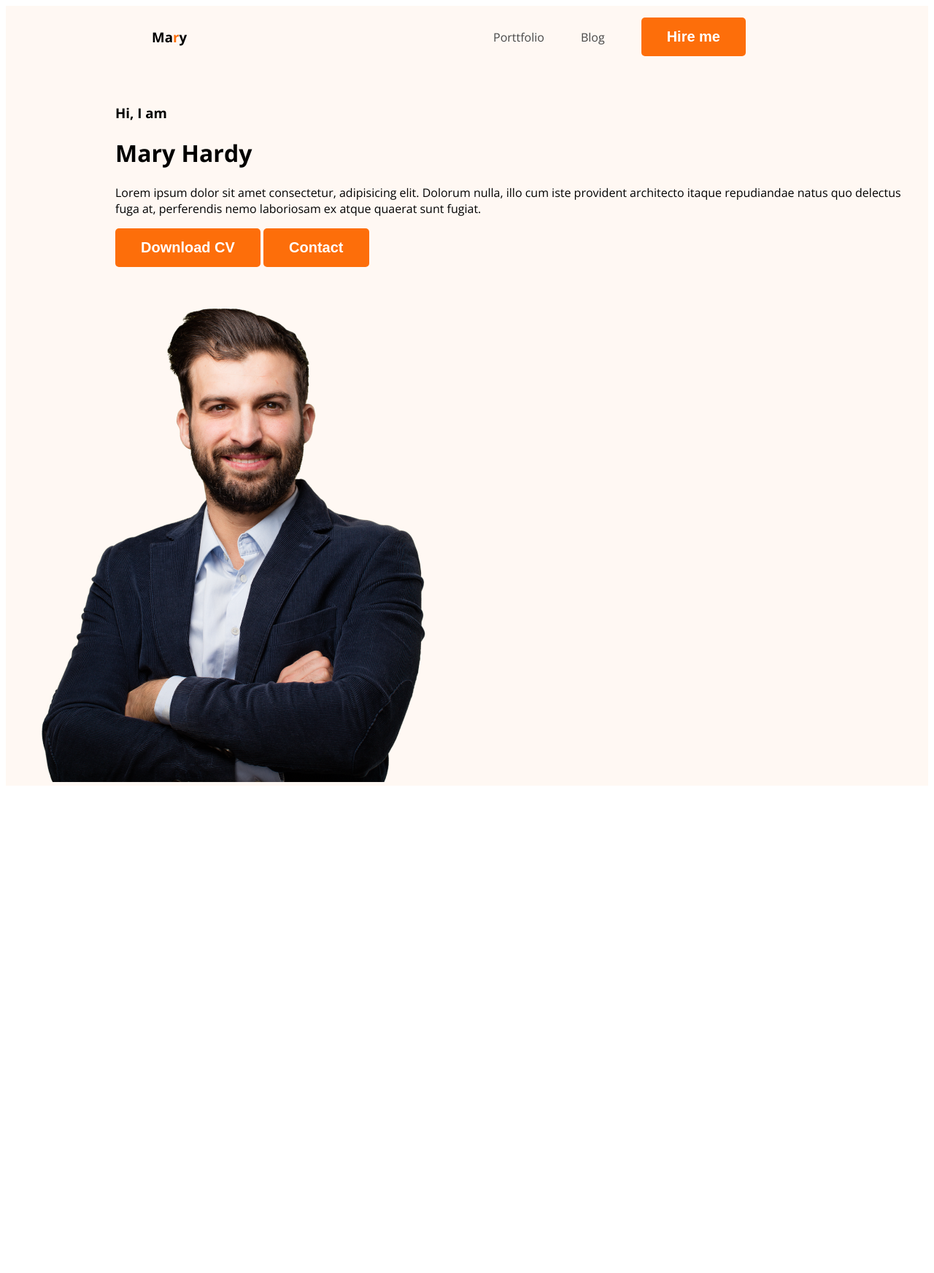
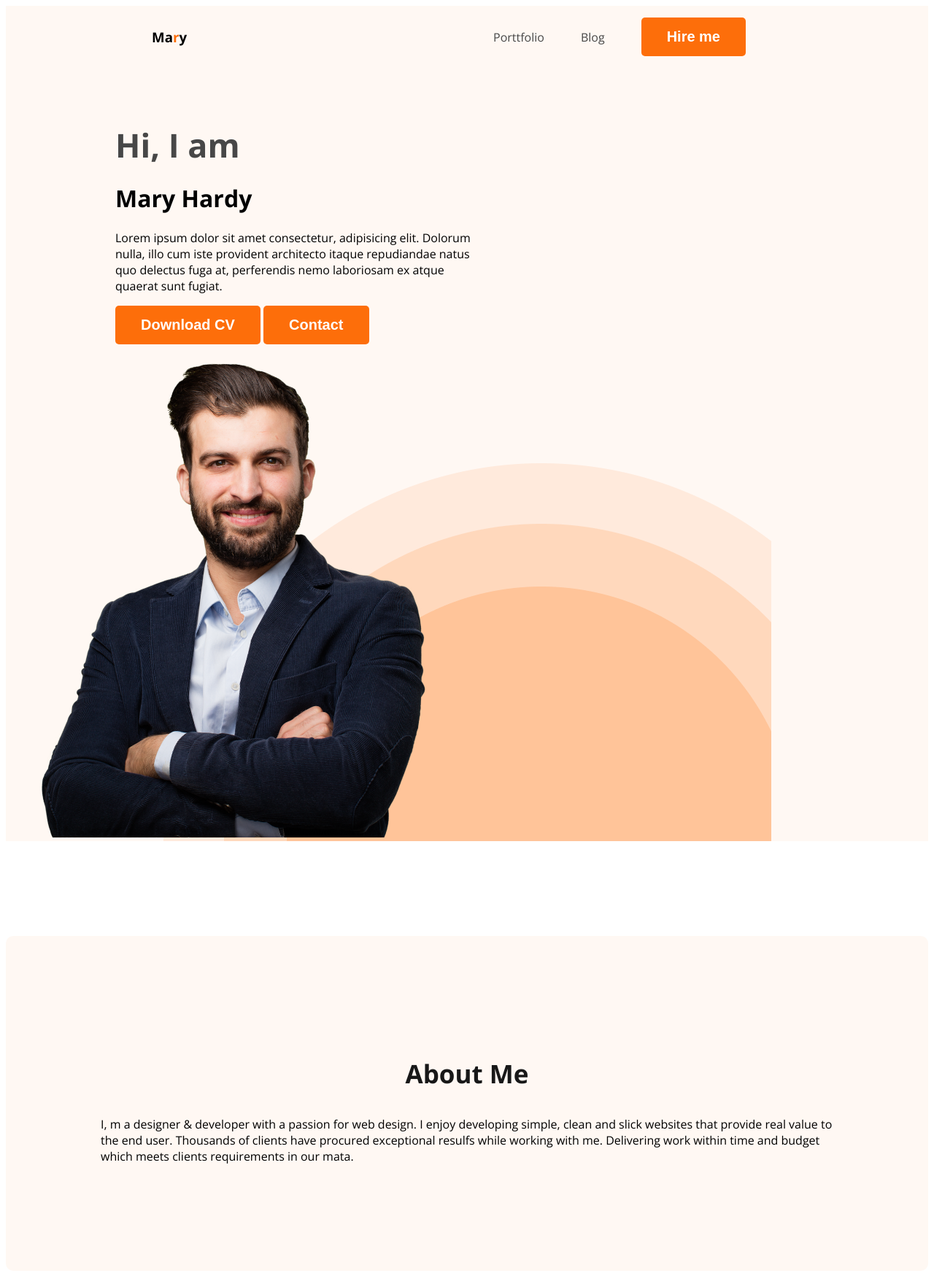
Before and after one commit to Juiria-Humayan/web-developer-porttfolio, a plain HTML site: page index.html in a window 1280 px wide. Shown: the whole page at 73% size. Before the commit the page ends 1085 px from the top, so only its background shows below. Drawn offline with nearby package versions, Linux system fonts and the light colour scheme.

Commit message:
new info

```diff
--- a/index.html
+++ b/index.html
@@ -24,7 +24,7 @@
                 <h3 class="banner-greeting">Hi, I am</h3>
                 <h1 class="banner-tittle">Mary Hardy
                 </h1>
-                <p>
+                <p class="banner-discription">
                     Lorem ipsum dolor sit amet consectetur, adipisicing elit. Dolorum nulla, illo cum iste provident architecto itaque repudiandae natus quo delectus fuga at, perferendis nemo laboriosam ex atque quaerat sunt fugiat.
                 </p>
                 <button class="button-primary">Download CV</button>
@@ -33,7 +33,12 @@
         </div>
         <img class="hardy" src="images/hardy.png" alt="">
     </header>
-    <main></main>
+    <main>
+        <section class="about">
+            <h3 class="section-tittle">About Me</h3>
+            <p class="section-dscription">I, m a designer & developer with a passion for web design. I enjoy developing simple, clean and slick websites that provide real value to the end user. Thousands of clients have procured exceptional resulfs while working with me. Delivering work within time and budget which meets clients requirements in our mata.</p>
+        </section>
+    </main>
     <footer></footer>
 </body>
 </html>
--- a/styles/porttfolio.css
+++ b/styles/porttfolio.css
@@ -17,8 +17,22 @@ padding: 15px 35px;
 }
 .header{
      background-color: #fff8f3;
+     background-image: url('../images/header_bg.png');
+     background-repeat: no-repeat;
+     background-position: bottom;
 }
+.section-tittle{
+    color: #181818;
+text-align: center;
+font-size: 35px;
+font-weight: 700;
+}
+.section-description{
+    color: var(--dark-03, #757575);
+text-align: center;
+font-size: 18px;
 
+}
 
 /* nav related style */
 nav{
@@ -48,11 +62,34 @@ nav a{
     color: #474747;
 }
 .banner{
-    padding: 30px 30px 30px 150px;
+    padding: 30px 30px 0px 150px;
     display: flex;
     align-items: center;
+    justify-content: space-between;
 
 }
 .banner .hardy{
 width: 200px;
 }
+.banner-greeting{
+    font-size: 45px;
+    color: #474747;
+    margin-bottom: 0;
+}
+.baanner-tittle{
+    font-size: 85px;
+font-weight: 700;
+margin-top: 5px;
+margin: bottom 20px; ;
+}
+
+.banner-content{
+max-width: 500px;
+}
+
+.about{
+    padding: 130px;border-radius: 10px;
+    background: #FFF8F3;
+    margin: 130px 0;
+
+}
```
